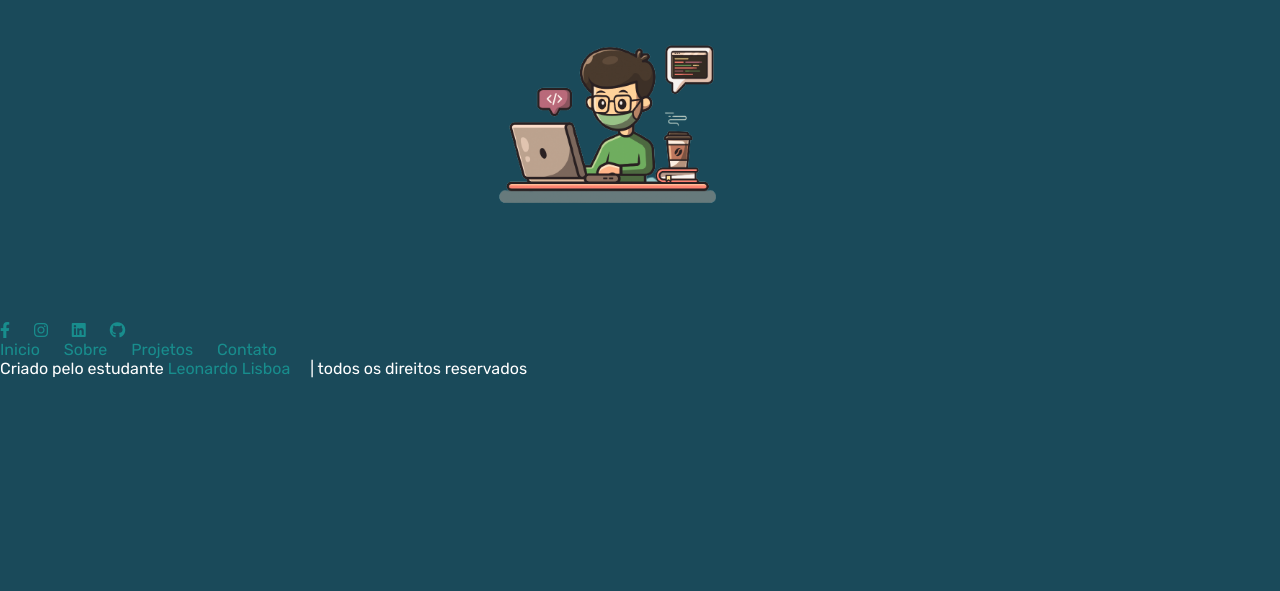
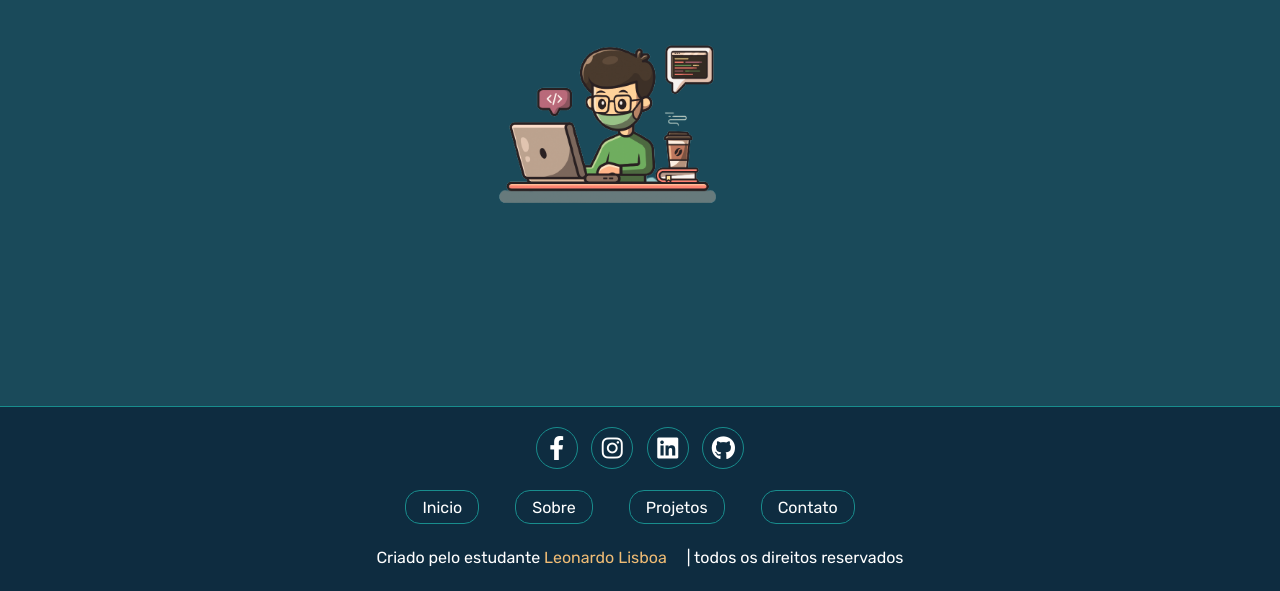
Before and after one commit to lisboa-leo/Portifolio, a plain HTML site: page index.html in a window 1280 px wide. Shown: the part 209-800 px from the top of the page. Drawn offline with Linux system fonts and the light colour scheme; a web font is replaced by a local one.

Commit message:
Update style.css

```diff
--- a/style.css
+++ b/style.css
@@ -212,6 +212,69 @@ nav li, a{
     margin-bottom: 20px;
 }
 
+.rodape-inicio{
+    border-top: 1px solid #188d8d;
+    background: #0e2c40;
+    text-align: center;
+    position:fixed;
+    bottom:0;
+    width:100%;
+
+}
+
+.rodape-inicio .compartilhar{
+    padding: 1rem 0;
+}
+
+.rodape-inicio .compartilhar a{
+    height: 2.5rem;
+    width: 2.5rem;
+    line-height: 2.5rem;
+    font-size: 1.5rem;
+    color: #fff;
+    border: .1rem solid #188d8d;
+    margin: .3rem;
+    border-radius: 50%;
+}
+
+
+.rodape-inicio .compartilhar a:hover{
+    background-color: #c1e1a7;
+}
+
+.rodape-inicio .links{
+    display: flex;
+    justify-content: center;
+    flex-wrap: wrap;
+
+    gap:1rem;
+}
+
+.rodape-inicio .links a{
+    padding: .4rem 1rem;
+    color:#fff;
+    border:.1rem solid #188d8d;
+    font-size: 1rem;
+    border-radius: 15px;
+}
+
+.rodape-inicio .links a:hover{
+    background-color: #efbc75;
+}
+
+.rodape-inicio .creditos{
+    font-size: 1rem;
+    color: #fff;
+    font-weight: lighter;
+    padding: 1.5rem;
+}
+
+.rodape-inicio .creditos span{
+    color: #efbc75;
+}
+.rodape-inicio .creditos span:hover{
+    color: #c1e1a7;
+}
 .rodape{
     border-top: 1px solid #188d8d;
     background: #0e2c40;
@@ -246,7 +309,6 @@ nav li, a{
     display: flex;
     justify-content: center;
     flex-wrap: wrap;
-
     gap:1rem;
 }
 
```
